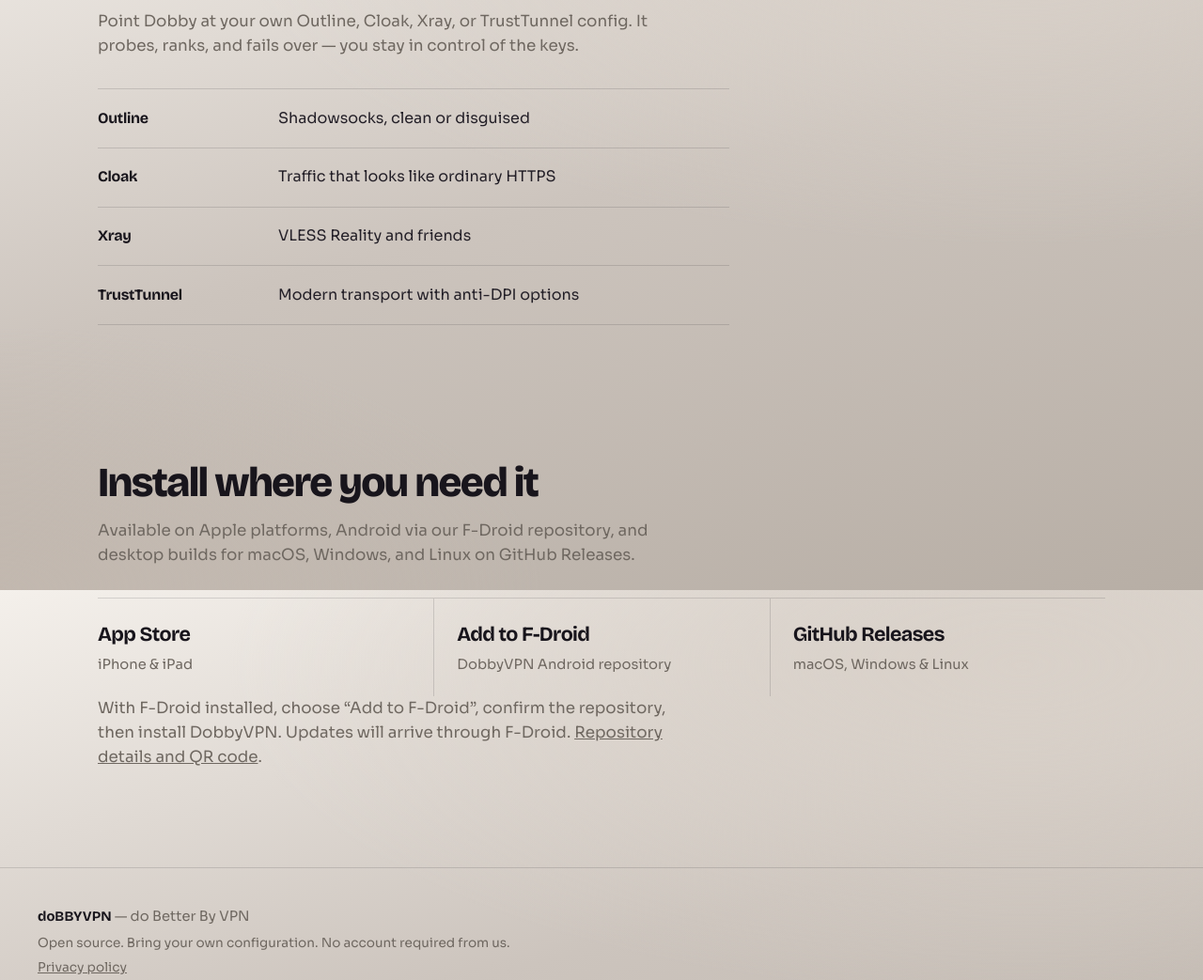
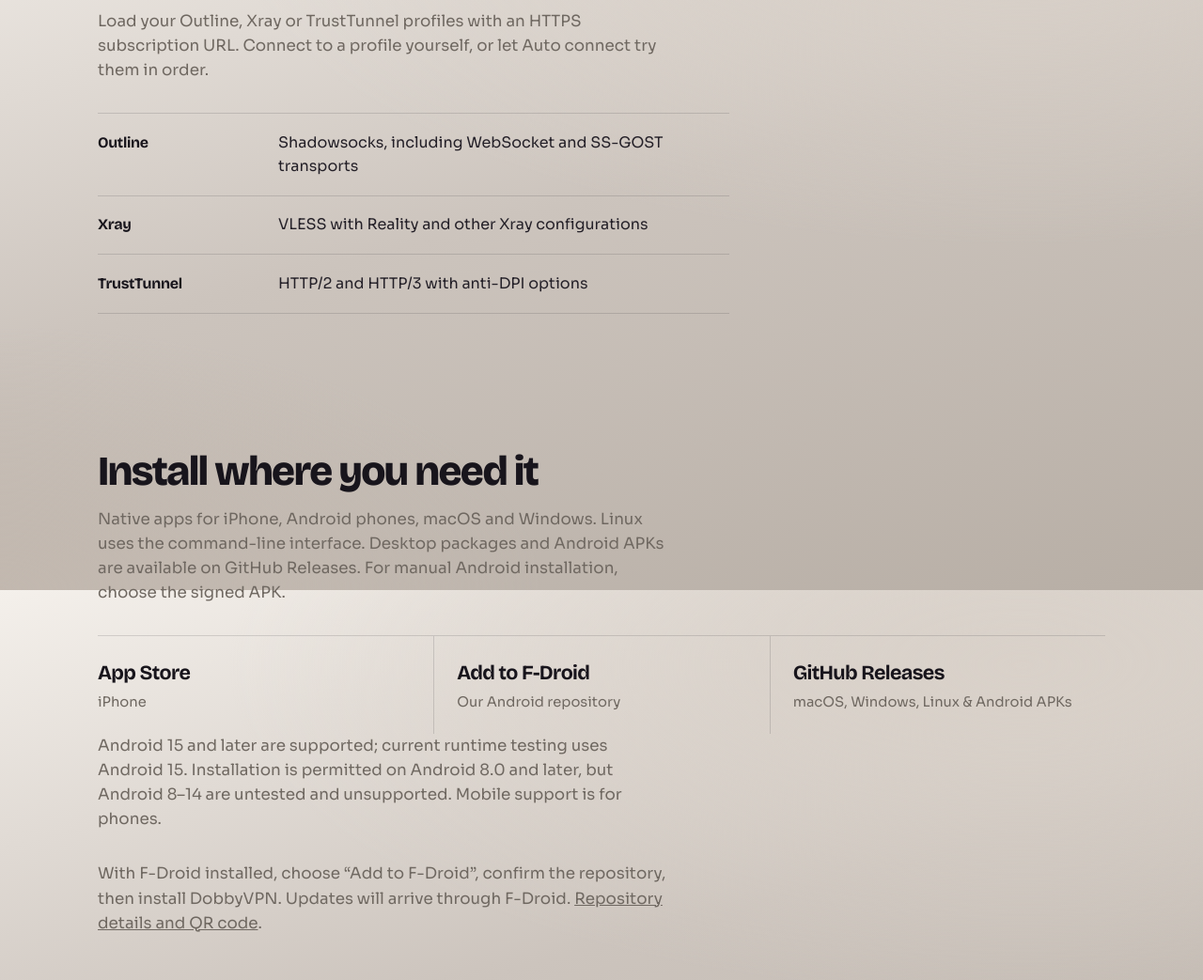
Before and after one commit to DobbyVPN/www, a plain HTML site: page index.html in a window 1280 px wide. Shown: the part 972-2015 px from the top of the page at 94% size. Drawn offline with nearby package versions, Linux system fonts and the light colour scheme.

Commit message:
Align website copy with supported apps and licensing

```diff
--- a/index.html
+++ b/index.html
@@ -4,7 +4,7 @@
   <meta charset="utf-8" />
   <meta name="viewport" content="width=device-width, initial-scale=1" />
   <title>doBBYVPN — do Better By VPN</title>
-  <meta name="description" content="Open-source multi-protocol VPN client. Outline, Cloak, Xray, and TrustTunnel — bring your own config, keep your traffic yours." />
+  <meta name="description" content="Source-available VPN client for Outline, Xray and TrustTunnel. Native apps for iPhone, Android phones, macOS and Windows; Linux CLI. Bring your own configuration." />
   <link rel="icon" type="image/png" sizes="32x32" href="assets/favicon-32.png" />
   <link rel="apple-touch-icon" href="assets/apple-touch-icon.png" />
   <link rel="preconnect" href="https://fonts.googleapis.com" />
@@ -36,8 +36,8 @@
           <p class="brand-hero">doBBYVPN</p>
           <h1>do Better By VPN</h1>
           <p class="lede">
-            An open-source client for the protocols you already run —
-            not another subscription in a black box.
+            A source-available client for Outline, Xray and TrustTunnel.
+            Bring your own configuration and connect to servers you choose.
           </p>
           <div class="cta-stack" aria-label="Downloads">
             <div class="cta-row" aria-label="Mobile">
@@ -72,37 +72,43 @@
     <section class="protocols" id="protocols" aria-labelledby="protocols-title">
       <h2 id="protocols-title">One client. Several ways through.</h2>
       <p class="section-lede">
-        Point Dobby at your own Outline, Cloak, Xray, or TrustTunnel config.
-        It probes, ranks, and fails over — you stay in control of the keys.
+        Load your Outline, Xray or TrustTunnel profiles with an HTTPS subscription URL.
+        Connect to a profile yourself, or let Auto connect try them in order.
       </p>
       <ul class="protocol-list">
-        <li><span>Outline</span> Shadowsocks, clean or disguised</li>
-        <li><span>Cloak</span> Traffic that looks like ordinary HTTPS</li>
-        <li><span>Xray</span> VLESS Reality and friends</li>
-        <li><span>TrustTunnel</span> Modern transport with anti-DPI options</li>
+        <li><span>Outline</span> Shadowsocks, including WebSocket and SS-GOST transports</li>
+        <li><span>Xray</span> VLESS with Reality and other Xray configurations</li>
+        <li><span>TrustTunnel</span> HTTP/2 and HTTP/3 with anti-DPI options</li>
       </ul>
     </section>
 
     <section class="get" id="get" aria-labelledby="get-title">
       <h2 id="get-title">Install where you need it</h2>
       <p class="section-lede">
-        Available on Apple platforms, Android via our F-Droid repository, and desktop builds
-        for macOS, Windows, and Linux on GitHub Releases.
+        Native apps for iPhone, Android phones, macOS and Windows.
+        Linux uses the command-line interface. Desktop packages and Android APKs
+        are available on GitHub Releases. For manual Android installation,
+        choose the signed APK.
       </p>
       <div class="store-links">
         <a class="store" href="https://apps.apple.com/us/app/dobbyvpn-do-better-by-vpn/id6741442515" rel="noopener noreferrer">
           <strong>App Store</strong>
-          <span>iPhone &amp; iPad</span>
+          <span>iPhone</span>
         </a>
         <a class="store" href="https://fdroid.link/#https://f-repo.dobbyvpn.com/fdroid/repo?fingerprint=F22F23E62C095BEED3A71C4B0D69C7F3A768E52DFE6A83AAF6A2E6AB9E2FEDC4" rel="noopener noreferrer">
           <strong>Add to F-Droid</strong>
-          <span>DobbyVPN Android repository</span>
+          <span>Our Android repository</span>
         </a>
         <a class="store" href="https://github.com/DobbyVPN/DobbyVPN/releases" rel="noopener noreferrer">
           <strong>GitHub Releases</strong>
-          <span>macOS, Windows &amp; Linux</span>
+          <span>macOS, Windows, Linux &amp; Android APKs</span>
         </a>
       </div>
+      <p class="section-lede">
+        Android 15 and later are supported; current runtime testing uses Android 15.
+        Installation is permitted on Android 8.0 and later, but Android 8–14 are
+        untested and unsupported. Mobile support is for phones.
+      </p>
       <p class="section-lede">
         With F-Droid installed, choose “Add to F-Droid”, confirm the repository,
         then install DobbyVPN. Updates will arrive through F-Droid.
@@ -113,7 +119,7 @@
 
   <footer class="site-footer">
     <p><strong>doBBYVPN</strong> — do Better By VPN</p>
-    <p class="fine">Open source. Bring your own configuration. No account required from us.</p>
+    <p class="fine">Source available under the <a href="https://github.com/DobbyVPN/DobbyVPN/blob/main/LICENSE" rel="noopener noreferrer">Business Source License 1.1</a>. Non-commercial production use is permitted; commercial production use requires a separate license. No account required from us.</p>
     <p class="fine"><a href="/privacy/">Privacy policy</a></p>
   </footer>
 
```
